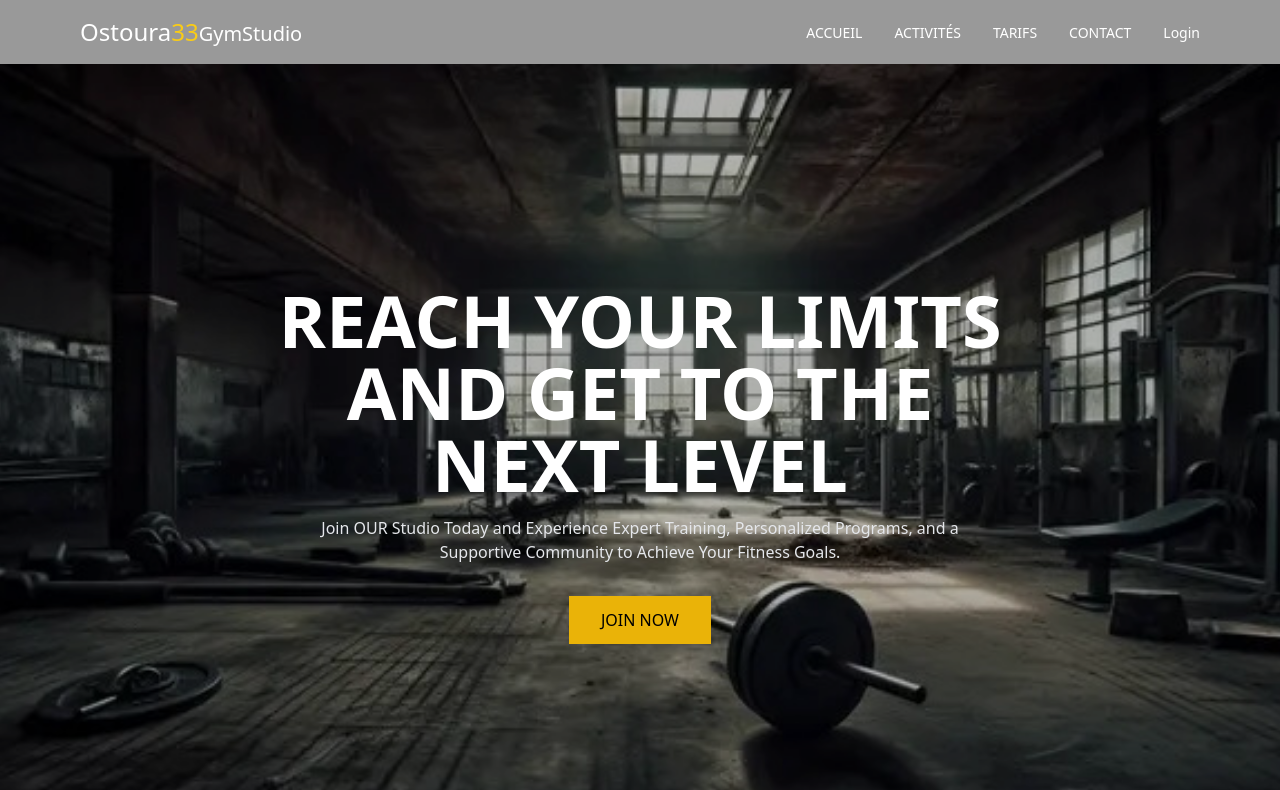
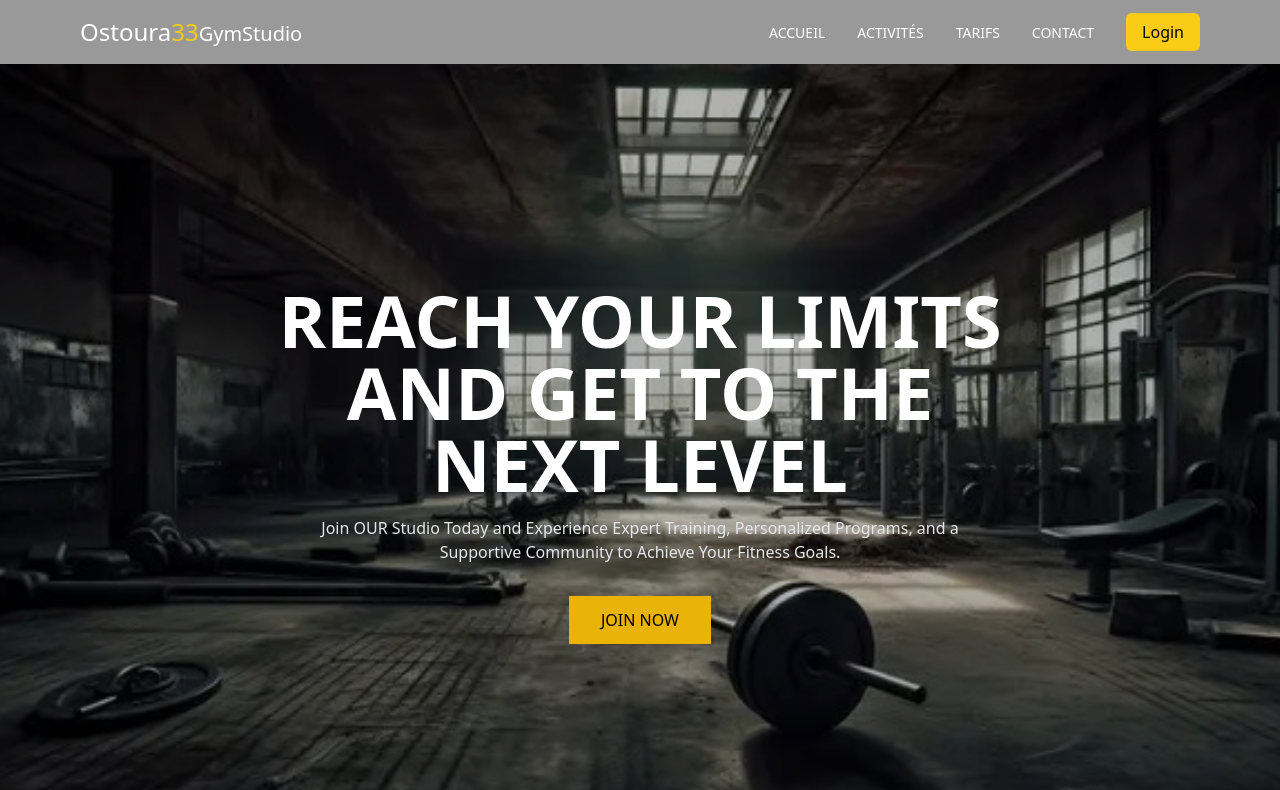
Before and after one commit to ProjetSpringBoot/GestionSalleDeSport, a React (Create React App) app in the folder Client/: page /home in a window 1280 px wide. Shown: the top 790 px of the page. Built offline with nearby package versions, Linux system fonts and the light colour scheme.

Commit message:
login button

```diff
--- a/Client/src/Components/NavBar.js
+++ b/Client/src/Components/NavBar.js
@@ -10,8 +10,7 @@ const Navbar = () => {
     { name: 'ACTIVITÉS', to: '/Activity' },
     { name: 'TARIFS', to: '/tarifs' },
     { name: 'CONTACT', to: '/ContactPage' },
-    { name: 'Login', to: '/Login' }
-
+    { name: 'Login', to: '/Login', isButton: true } // Added a flag for styling as a button
   ];
 
   return (
@@ -33,7 +32,11 @@ const Navbar = () => {
                 <li key={item.name}>
                   <Link
                     to={item.to}
-                    className="text-white hover:text-yellow-400 transition-colors duration-200 text-sm font-medium"
+                    className={`${
+                      item.isButton
+                        ? 'bg-yellow-400 text-black px-4 py-2 rounded-md hover:bg-yellow-500 transition-colors duration-200'
+                        : 'text-white hover:text-yellow-400 transition-colors duration-200 text-sm font-medium'
+                    }`}
                   >
                     {item.name}
                   </Link>
@@ -65,7 +68,11 @@ const Navbar = () => {
                 <li key={item.name}>
                   <Link
                     to={item.to}
-                    className="text-white hover:text-yellow-400 block px-3 py-2 text-base font-medium transition-colors duration-200"
+                    className={`${
+                      item.isButton
+                        ? 'bg-yellow-400 text-yellow-100 block px-4 py-2 rounded-md hover:bg-yellow-800 transition-colors duration-200'
+                        : 'text-white hover:text-yellow-400 block px-3 py-2 text-base font-medium transition-colors duration-200'
+                    }`}
                     onClick={() => setIsMenuOpen(false)}
                   >
                     {item.name}
```
